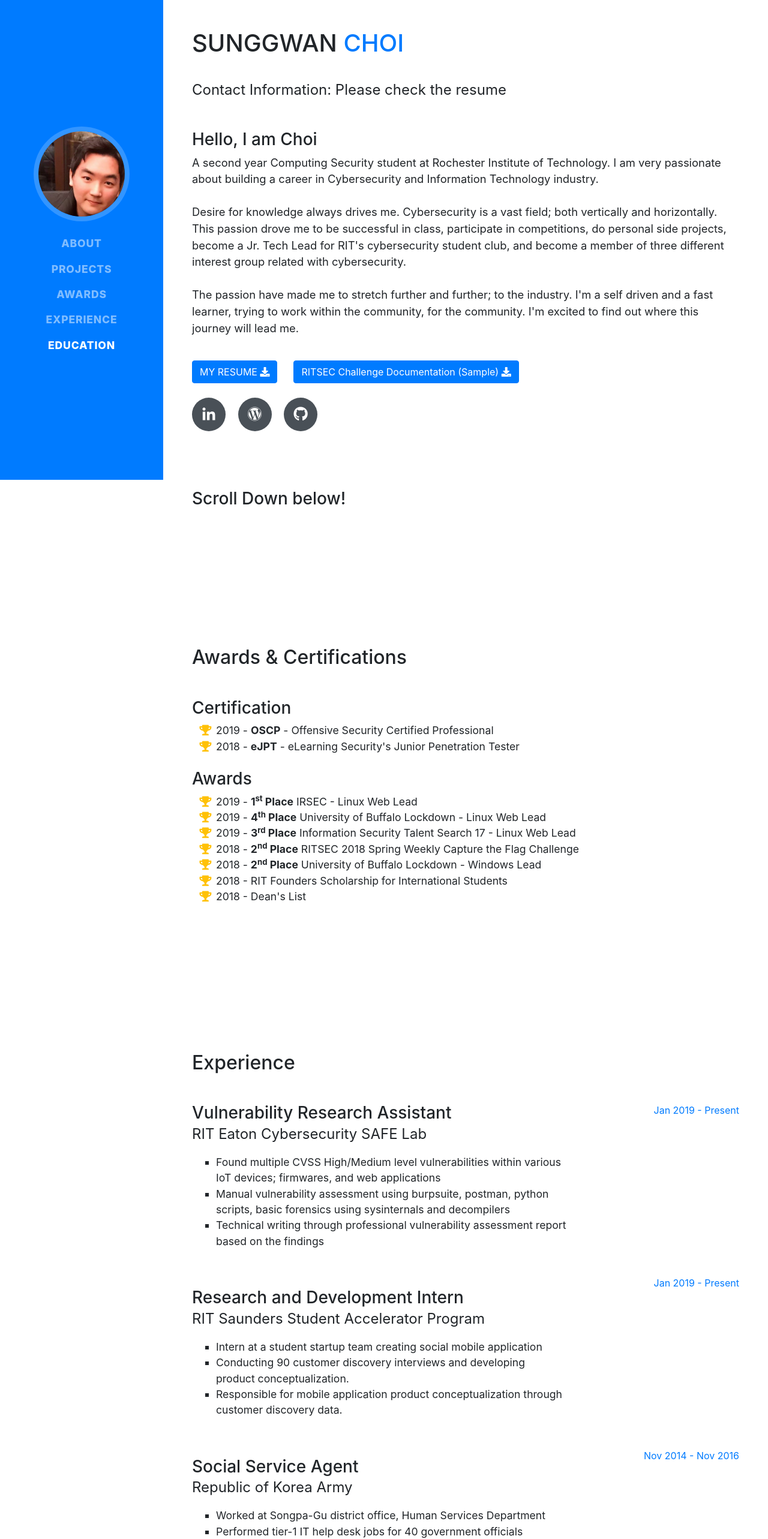
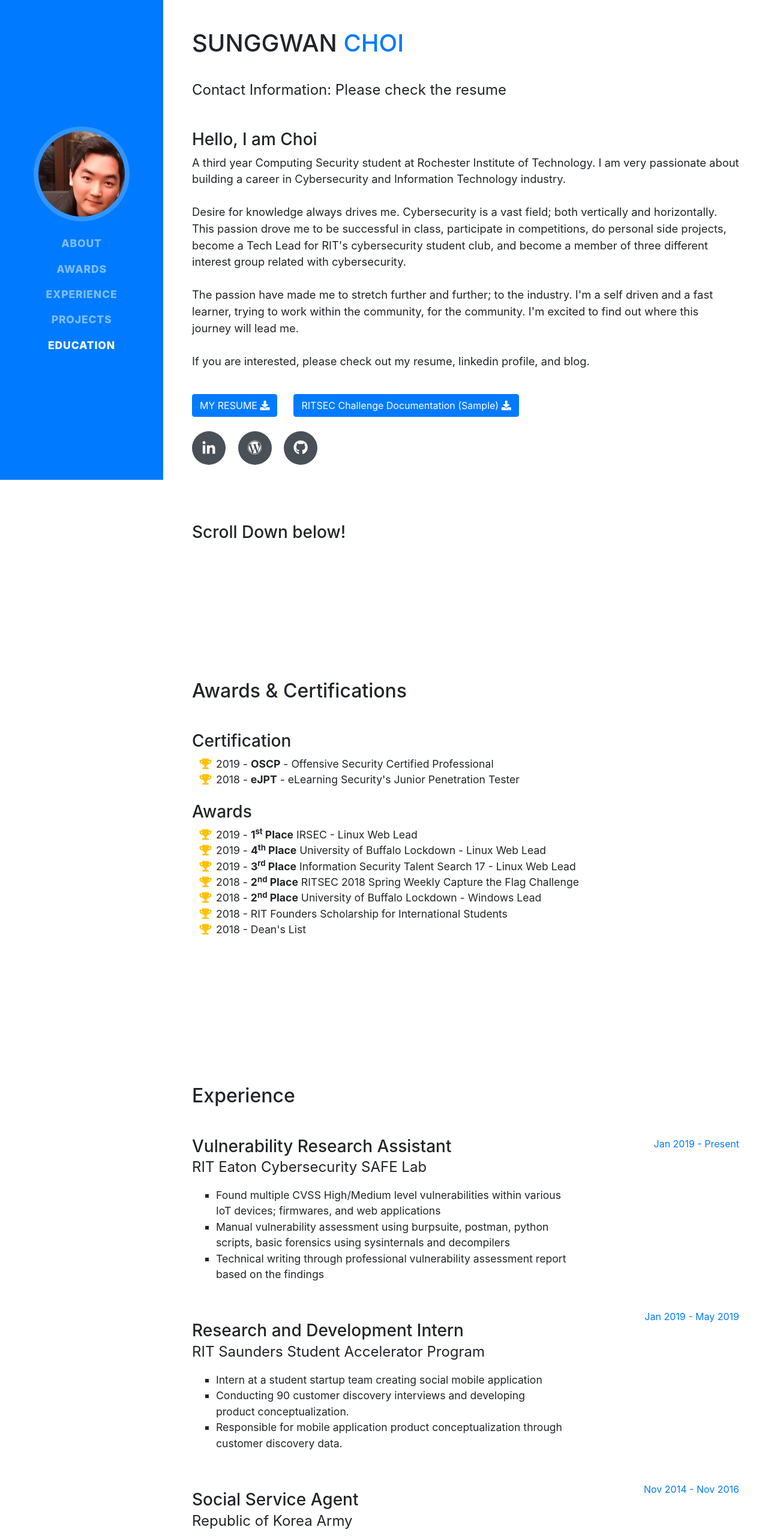
Before and after one commit to ChoiSG/ChoiSG.github.io, a website with bundled scripts: page index.html in a window 1280 px wide. Shown: the top 2566 px of the page at 60% size. Built offline with nearby package versions, Linux system fonts and the light colour scheme; files whose address does not match are found by name; a web font is replaced by a local one.

Commit message:
Minor fixes to index file

```diff
--- a/index.html
+++ b/index.html
@@ -41,13 +41,13 @@
             <a class="nav-link js-scroll-trigger" href="#about">About</a>
           </li>
           <li class="nav-item">
-            <a class="nav-link js-scroll-trigger" href="#experience">Projects</a>
-          </li>
-          <li class="nav-item">
             <a class="nav-link js-scroll-trigger" href="#awards">Awards</a>
           </li>
           <li class="nav-item">
             <a class="nav-link js-scroll-trigger" href="#Experience">Experience</a>
+          </li>
+          <li class="nav-item">
+            <a class="nav-link js-scroll-trigger" href="#experience">Projects</a>
           </li>
           <li class="nav-item">
             <a class="nav-link js-scroll-trigger" href="#education">Education</a>
@@ -67,13 +67,18 @@
             <a href="mailto:name@email.com"></a>
           </div>
             <h3 autocapitalize="none">Hello, I am Choi</h3>
-          <p class="lead"> A second year Computing Security student at Rochester Institute of Technology. I am very passionate about building a career in Cybersecurity and Information Technology industry. <br><br>
+          <p class="lead"> A third year Computing Security student at Rochester Institute of Technology. I am very passionate about building a career in Cybersecurity and Information Technology industry. <br><br>
 
         Desire for knowledge always drives me. Cybersecurity is a vast field; both vertically and horizontally.
 
-            This passion drove me to be successful in class, participate in competitions, do personal side projects, become a Jr. Tech Lead for RIT's cybersecurity student club, and become a member of three different interest group related with cybersecurity. <br><br>
+            This passion drove me to be successful in class, participate in competitions, do personal side projects, become a Tech Lead for RIT's cybersecurity student club, and become a member of three different interest group related with cybersecurity. <br><br>
 
-            The passion have made me to stretch further and further; to the industry. I'm a self driven and a fast learner, trying to work within the community, for the community. I'm excited to find out where this journey will lead me.</p>
+            The passion have made me to stretch further and further; to the industry. I'm a self driven and a fast learner, trying to work within the community, for the community. I'm excited to find out where this journey will lead me.
+
+            <br><br>
+
+            If you are interested, please check out my resume, linkedin profile, and blog.</p>
+
             <br>
             <a href="file/Sunggwan_Choi_Resume.pdf" class="btn btn-primary" download="Sunggwan_Choi_Resume.pdf">MY RESUME <i class="fa fa-download"></i></a>&nbsp&nbsp&nbsp&nbsp&nbsp
             <a href="file/ritsec_challenge_guide.pdf" class="btn btn-primary" download="ritsec_challenge_guide.pdf">RITSEC Challenge Documentation (Sample) <i class="fa fa-download"></i></a>
@@ -180,7 +185,7 @@
             <div class="resume-date text-md-right">
               <span class="text-primary">Jan 2019 - Present</span>
                 <br><br><br><br><br><br><br><br><br><br><br><br>
-              <span class="text-primary">Jan 2019 - Present</span>
+              <span class="text-primary">Jan 2019 - May 2019</span>
                 <br><br><br><br><br><br><br><br><br><br><br><br>
               <span class="text-primary">Nov 2014 - Nov 2016</span>
             </div>
@@ -272,7 +277,7 @@
               <div></div>
               <p>GPA: 3.74</p>
                 <br>
-                <p>Relevant Courses: System Administration I, Intro to Routing and Swiching, Network Services, Intro to Cryptography, Concepts of Computer Systems (Assembly, hardware), Intro to Database and Data modeling</p>
+                <p>Relevant Courses: Penetration Testing, Web Application Security, System Administration I, Intro to Routing and Swiching, Network Services, Intro to Cryptography, Concepts of Computer Systems (Assembly, hardware)</p>
             </div>
             <div class="resume-date text-md-right">
               <span class="text-primary">Jan 2018 - May 2021</span>
```
